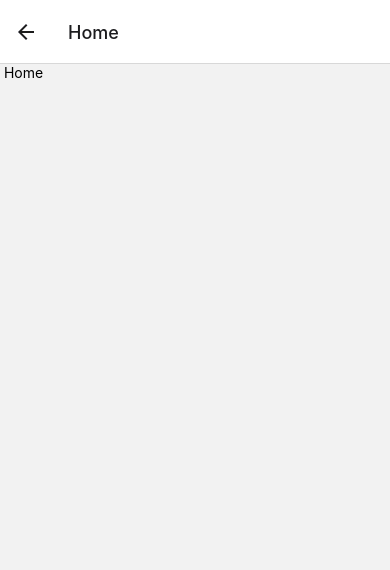
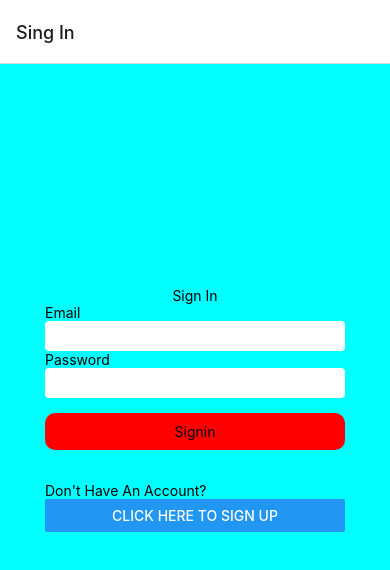
Before and after one commit to 7095/CrossPlatformSecondApp, a React Native app: screen /Home in a window 390 px wide. Shown: the top 570 px of the page. Built offline with nearby package versions, Linux system fonts and the light colour scheme; no server answers.

Commit message:
Signout Fixed Typo mistake :(

```diff
--- a/App.js
+++ b/App.js
@@ -43,7 +43,6 @@ export default function App() {
     setSignupError(null)
     createUserWithEmailAndPassword( FBauth , email, password )
     .then(  (userCredential) => {
-      console.log( userCredential)
       setUser( userCredential )
       setAuth(true)
     } )
@@ -61,6 +60,7 @@ export default function App() {
   }
 
   const SignoutHandler = () => {
+
     signOut( FBauth ).then ( () =>{
       setAuth( false )
       setUser( null )
@@ -93,13 +93,12 @@ export default function App() {
         handler={SigninHandler}
         /> }
         </Stack.Screen>
-        <Stack.Screen name="Home">
-          {(props) => <Home {...props} auth={auth}
-          options={{
-            headerTitle:"Test",
-            headerRight: (props) => (<Signout {...props} />)
-          }}
-          /> }
+        <Stack.Screen name="Home" options={{
+          headerTitle: "Home",
+          headerRight: (props) => <Signout {...props} handler={SignoutHandler} />
+        }}>
+          { (props) =>
+          <Home {...props} auth={auth} /> }
         </Stack.Screen>
       </Stack.Navigator>
     </NavigationContainer>
--- a/components/Home.js
+++ b/components/Home.js
@@ -4,11 +4,15 @@ import { useNavigation } from '@react-navigation/core';
 
 
 export function Home (props){
-    const Navigation = useNavigation()
+    const navigation = useNavigation()
 
     useEffect( ( ) => {
 
-    })
+        if(!props.auth) {
+            navigation.reset({ index: 0, routes: [ {name: 'Signin'} ] })
+        }
+    },[ props.auth])
+
     return(
         <View>
             <Text> Home</Text>
--- a/components/Signout.js
+++ b/components/Signout.js
@@ -2,11 +2,15 @@ import React from "react"
 import {StyleSheet, TouchableOpacity,Text } from "react-native"
 
 export function Signout ( props ) {
+    const handlePress = () => {
+
+    }
     return (
-        <TouchableOpacity>
-            <Text style={styles.SignoutText} >Signout</Text>
-        </TouchableOpacity>
-    )
+
+    <TouchableOpacity onPress={ () => props.handler() }>
+      <Text style={styles.signoutText}>Signout</Text>
+    </TouchableOpacity>
+  )
 }
 
 const styles = StyleSheet.create ({
```
